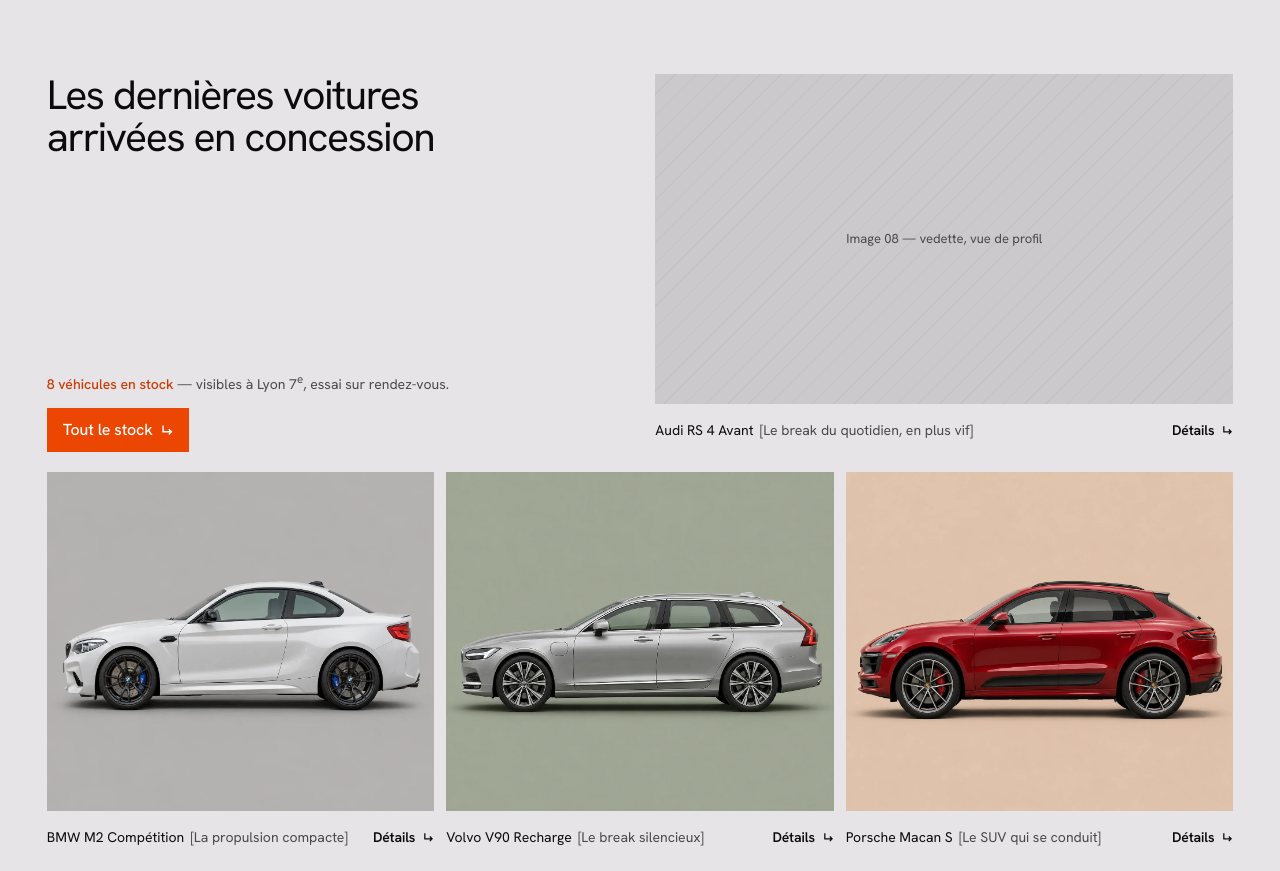
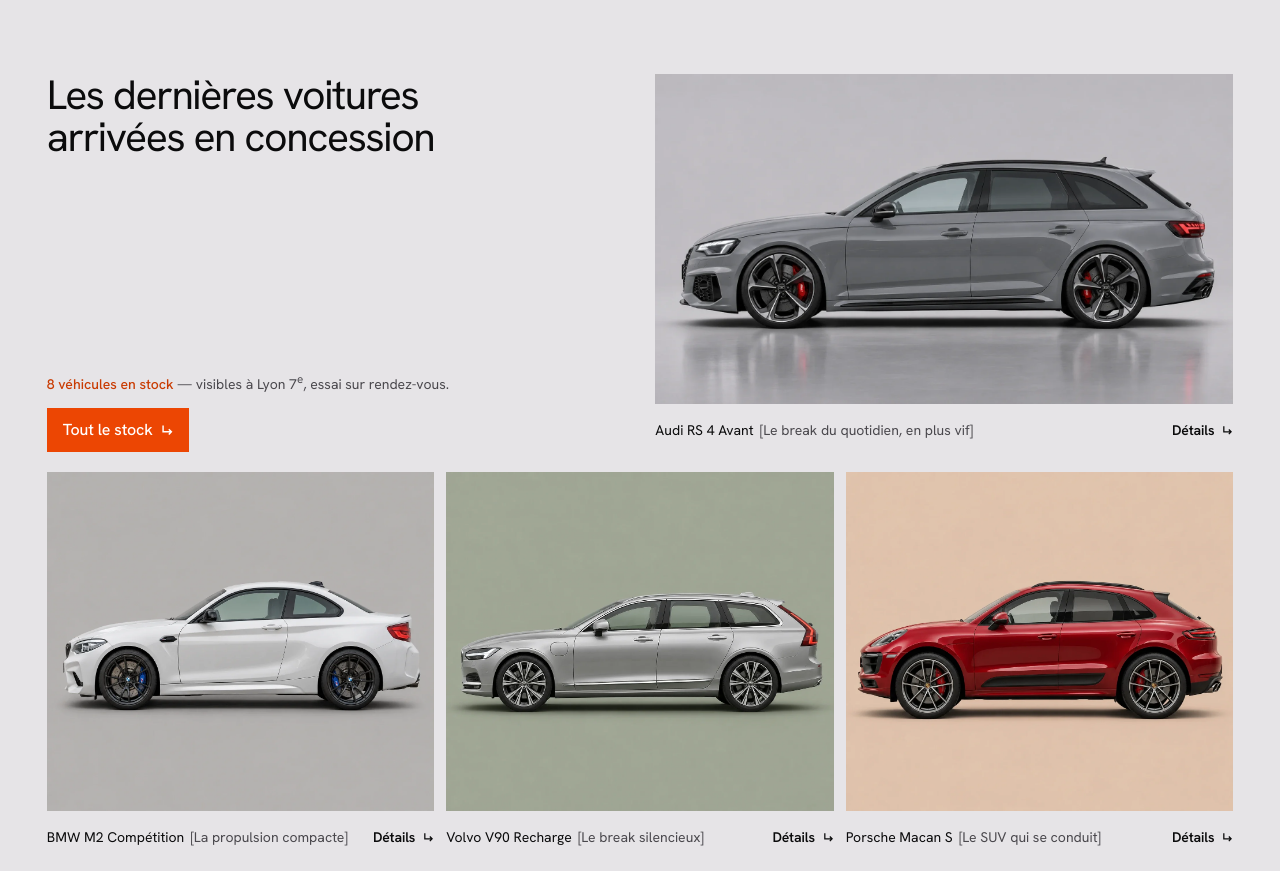
Before and after one commit to 09-zed/courbe-auto, a plain HTML site: page index.html in a window 1280 px wide. Shown: the part 3271-4142 px from the top of the page. Drawn offline with Linux system fonts and the light colour scheme.

Commit message:
Intègre l’image 08 (Audi RS 4 Avant) : toutes les images sont en place
Co-Authored-By: Claude Opus 5.5 <noreply@anthropic.com>
Claude-Session: https://claude.ai/code/session_013uQTHcUAfGsDcVFy4C2fgb

```diff
--- a/index.html
+++ b/index.html
@@ -270,7 +270,7 @@ h1, h2, h3 { text-wrap: balance; font-weight: 400; }
 .card .ph { aspect-ratio: 7 / 4; }
 .cards { display: grid; grid-template-columns: repeat(3, minmax(0, 1fr)); gap: var(--pad) 12px; margin-top: 20px; }
 .cards .ph { aspect-ratio: 8 / 7; }
-.latest-top .card .ph { background: #CBC9CC; }
+.latest-top .card .ph { background: #C9C7CA; }
 .cards .card:nth-child(1) .ph { background: #B4B2B0; }
 .cards .card:nth-child(2) .ph { background: #A0A596; }
 .cards .card:nth-child(3) .ph { background: #E0C3AD; }
@@ -611,7 +611,7 @@ dialog::backdrop { background: rgb(30 26 34 / .42); }
 /* Stock — contenu d’exemple à remplacer */
 const STOCK = [
   { id: "pan", name: "Porsche Panamera 4 Sport Turismo", tag: "Le break de grand tourisme", year: 2021, km: 38500, gearbox: "Automatique", energy: "Hybride rechargeable", price: 89900, img: "assets/hero-break-rouge.webp" },
-  { id: "rs4", name: "Audi RS 4 Avant", tag: "Le break du quotidien, en plus vif", year: 2019, km: 61200, gearbox: "Automatique", energy: "Essence", price: 54900, img: "assets/08-vedette.webp", label: "Image 08 — vedette, vue de profil" },
+  { id: "rs4", name: "Audi RS 4 Avant", tag: "Le break du quotidien, en plus vif", year: 2019, km: 61200, gearbox: "Automatique", energy: "Essence", price: 54900, img: "assets/08-vedette.webp", label: "Image 08 — vedette, vue de profil", w: 1659, h: 948 },
   { id: "m2", name: "BMW M2 Compétition", tag: "La propulsion compacte", year: 2020, km: 27800, gearbox: "Manuelle", energy: "Essence", price: 58500, img: "assets/09-carte-gris.webp", label: "Image 09 — fond gris" },
   { id: "v90", name: "Volvo V90 Recharge", tag: "Le break silencieux", year: 2022, km: 44000, gearbox: "Automatique", energy: "Hybride rechargeable", price: 46500, img: "assets/10-carte-sauge.webp", label: "Image 10 — fond vert sauge" },
   { id: "macan", name: "Porsche Macan S", tag: "Le SUV qui se conduit", year: 2020, km: 55300, gearbox: "Automatique", energy: "Essence", price: 57900, img: "assets/11-carte-sable.webp", label: "Image 11 — fond sable" },
```
Also changed, not shown: assets/08-vedette.webp (added), 1 other file.
